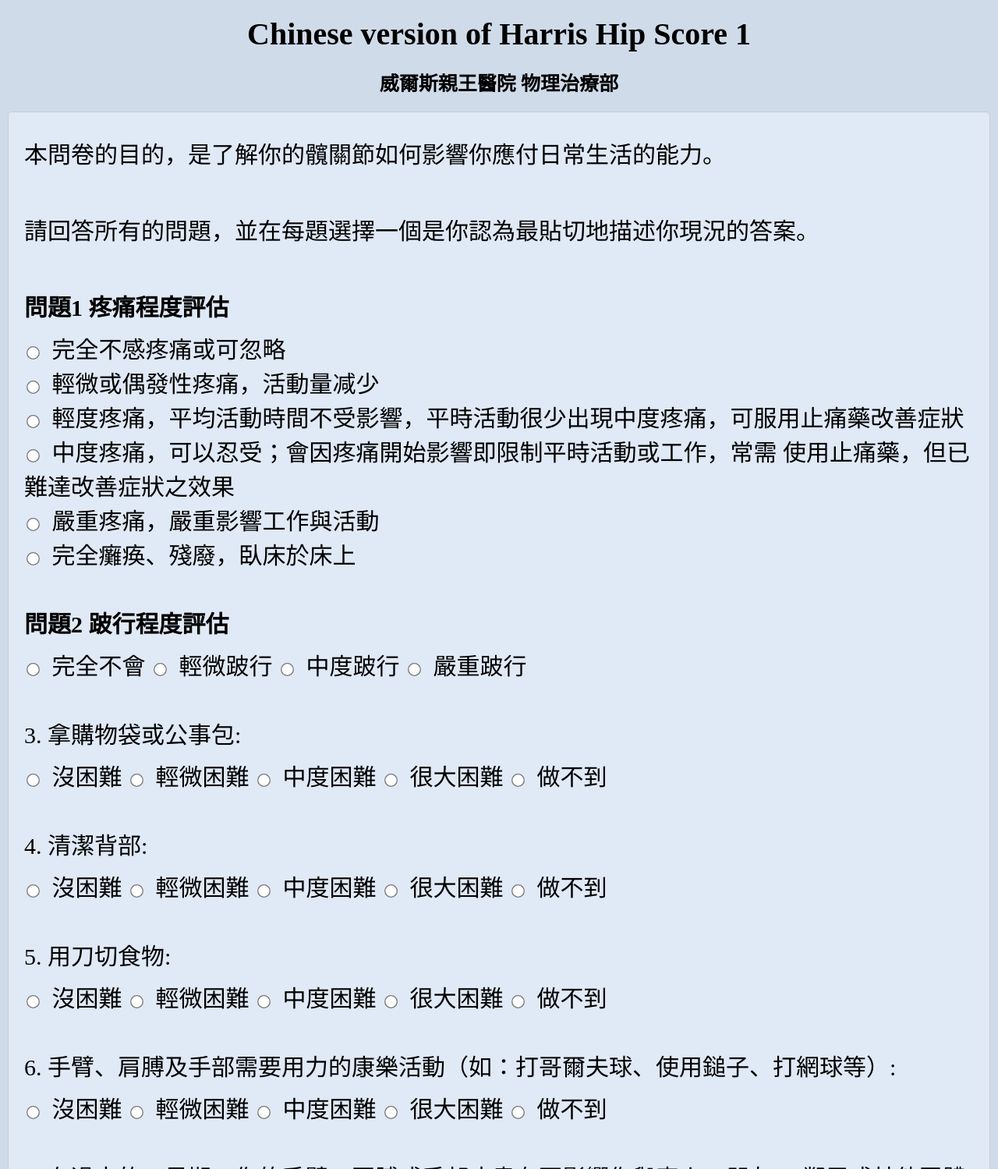
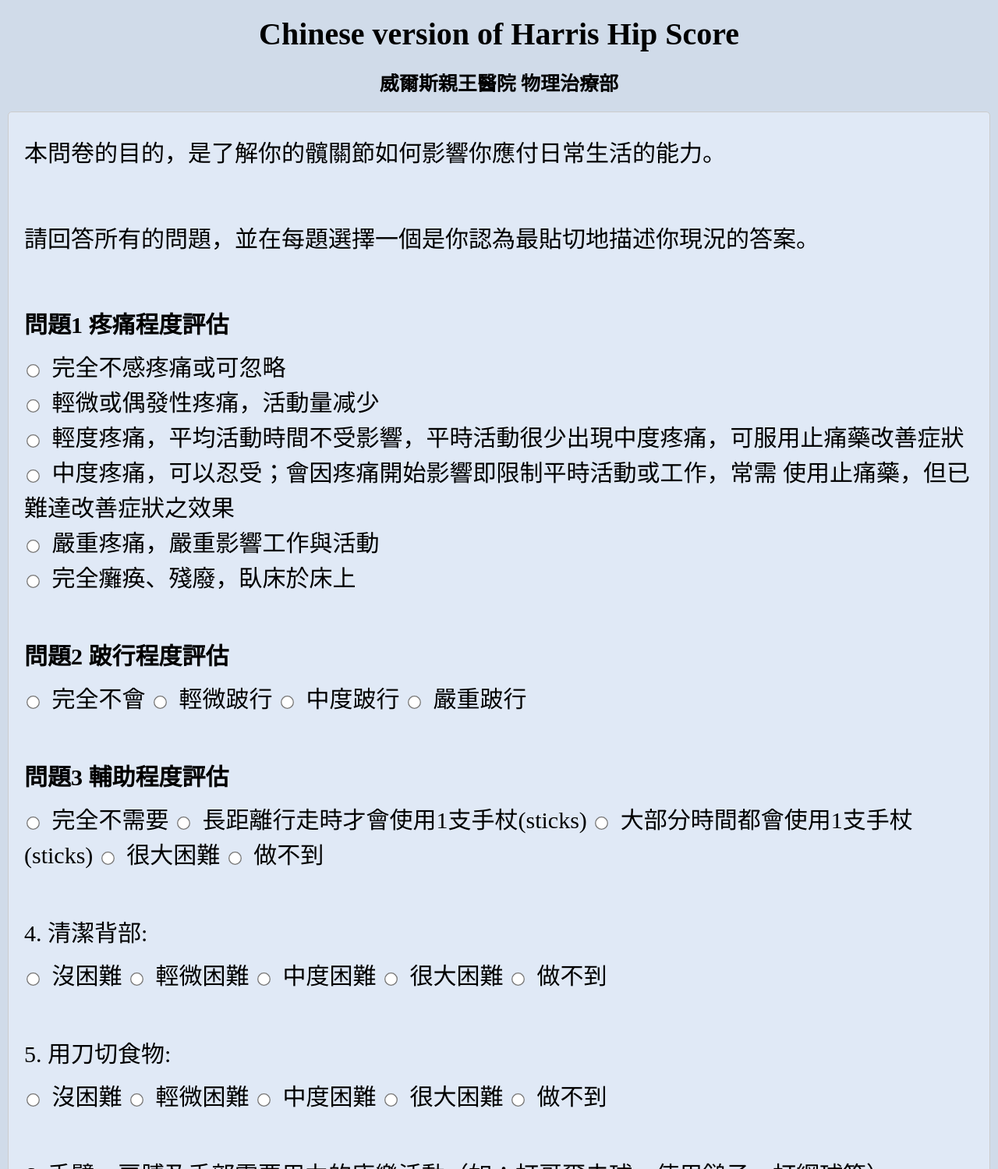
Before and after one commit to MatthewTse2011/HarrisHipScore, a plain HTML site: page index.html in a window 1280 px wide. Shown: the top 1499 px of the page at 78% size. Drawn offline with Linux system fonts and the light colour scheme.

Commit message:
Update index.html

```diff
--- a/index.html
+++ b/index.html
@@ -57,6 +57,7 @@
 		border-radius: 5px;
 		font-size: 30px;
 		background-color: rgb(224, 233, 246);
+        line-height: 1.5;
 		}
 
 		input {
@@ -68,9 +69,6 @@
 		margin-bottom: 10px;
 		}
 
-        br {
-            line-height: 1.5;
-        }
 
 		input[type="radio"] {
 		margin-right: 10px;
@@ -224,7 +222,7 @@
 	</script>
 </head>
 <body>
-	<h1>Chinese version of Harris Hip Score 1</h1>
+	<h1>Chinese version of Harris Hip Score </h1>
 	<h2> 威爾斯親王醫院 物理治療部</h2>
 	<form>
 		<p>本問卷的目的，是了解你的髖關節如何影響你應付日常生活的能力。</p>
@@ -249,10 +247,10 @@
 			<input type="radio" name="section2" value="8" class="score"> 輕微跛行
 			<input type="radio" name="section2" value="5" class="score"> 中度跛行
 			<input type="radio" name="section2" value="0" class="score"> 嚴重跛行
-			<br><br><p>3. 拿購物袋或公事包:</p>
-			<input type="radio" name="section3" value="1" class="score"> 沒困難
-			<input type="radio" name="section3" value="2" class="score"> 輕微困難
-			<input type="radio" name="section3" value="3" class="score"> 中度困難
+			<br><br><p><strong>問題3   輔助程度評估</strong></p>
+			<input type="radio" name="section3" value="1" class="score"> 完全不需要
+			<input type="radio" name="section3" value="2" class="score"> 長距離行走時才會使用1支手杖(sticks)
+			<input type="radio" name="section3" value="3" class="score"> 大部分時間都會使用1支手杖(sticks)
 			<input type="radio" name="section3" value="4" class="score"> 很大困難
 			<input type="radio" name="section3" value="5" class="score"> 做不到
 			<br><br><p>4. 清潔背部:</p>
```
